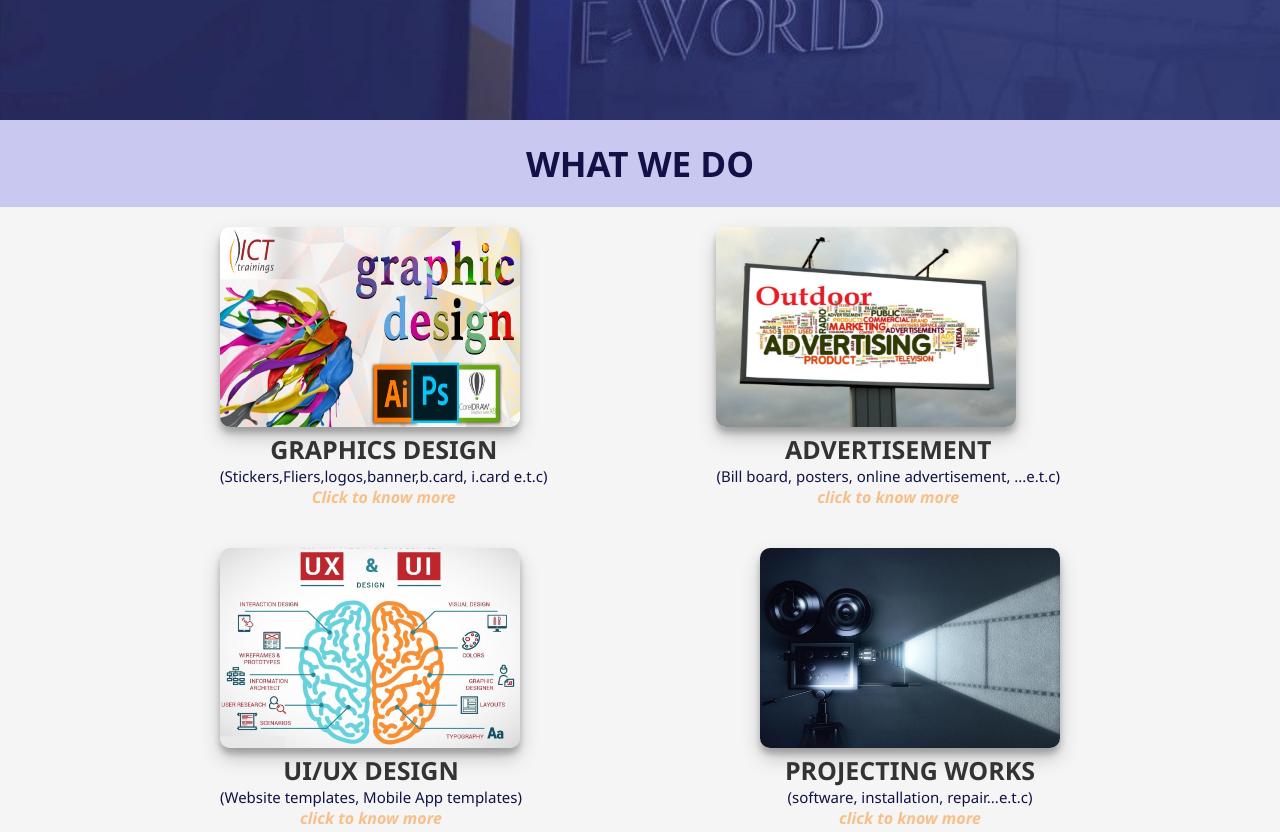
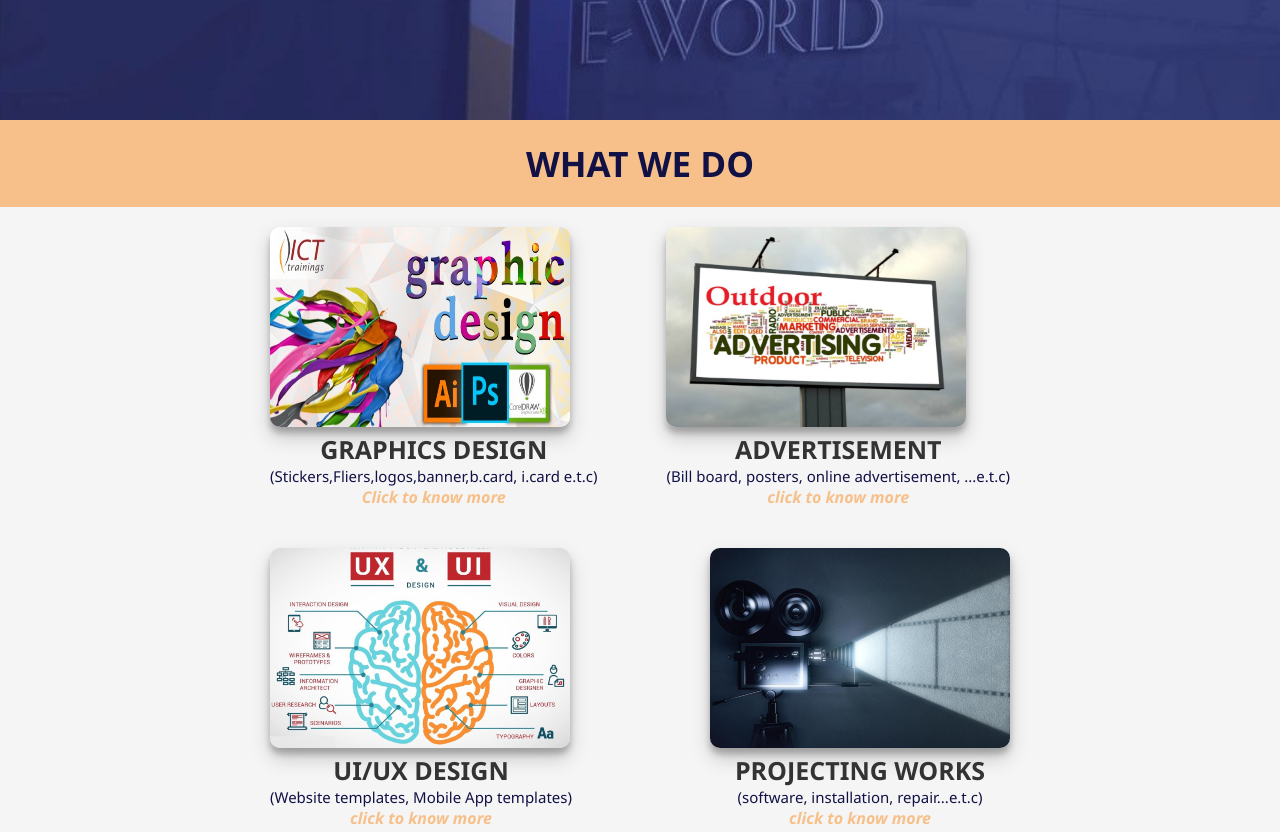
Before and after one commit to sammyrano/psalmwebsite, a plain HTML site: page index.html in a window 1280 px wide. Shown: the part 480-1312 px from the top of the page. Drawn offline with Linux system fonts and the light colour scheme.

Commit message:
Update P.SALMMY CSS.css
sdaasas

```diff
--- a/P.SALMMY CSS.css
+++ b/P.SALMMY CSS.css
@@ -137,7 +137,7 @@ a{
         font-size: 35px;
         padding: 20px;
         color: rgb(17, 17, 70);
-        background-color: rgb(200, 200, 241);
+        background-color: #f7c08a;
     }
 
     .container2  p{
@@ -165,13 +165,13 @@ a{
 
 .left{
    float: left;
-   margin-left: 200px;
+   margin-left: 250px;
    padding: 20px;
 }
 
 .right {
    float: right;
-   margin-right: 200px;
+   margin-right: 250px;
    padding: 20px;
 }
 
```
